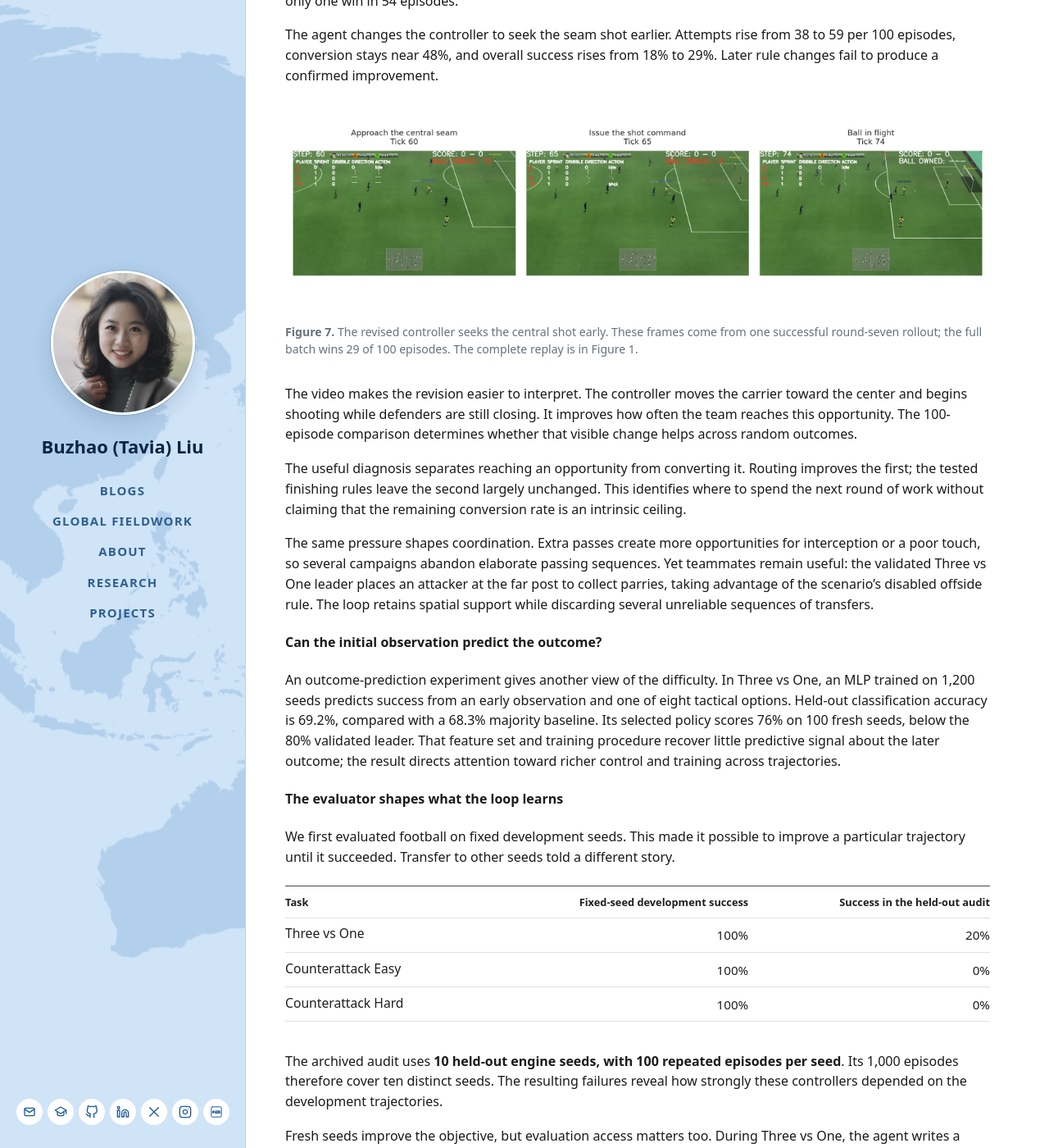
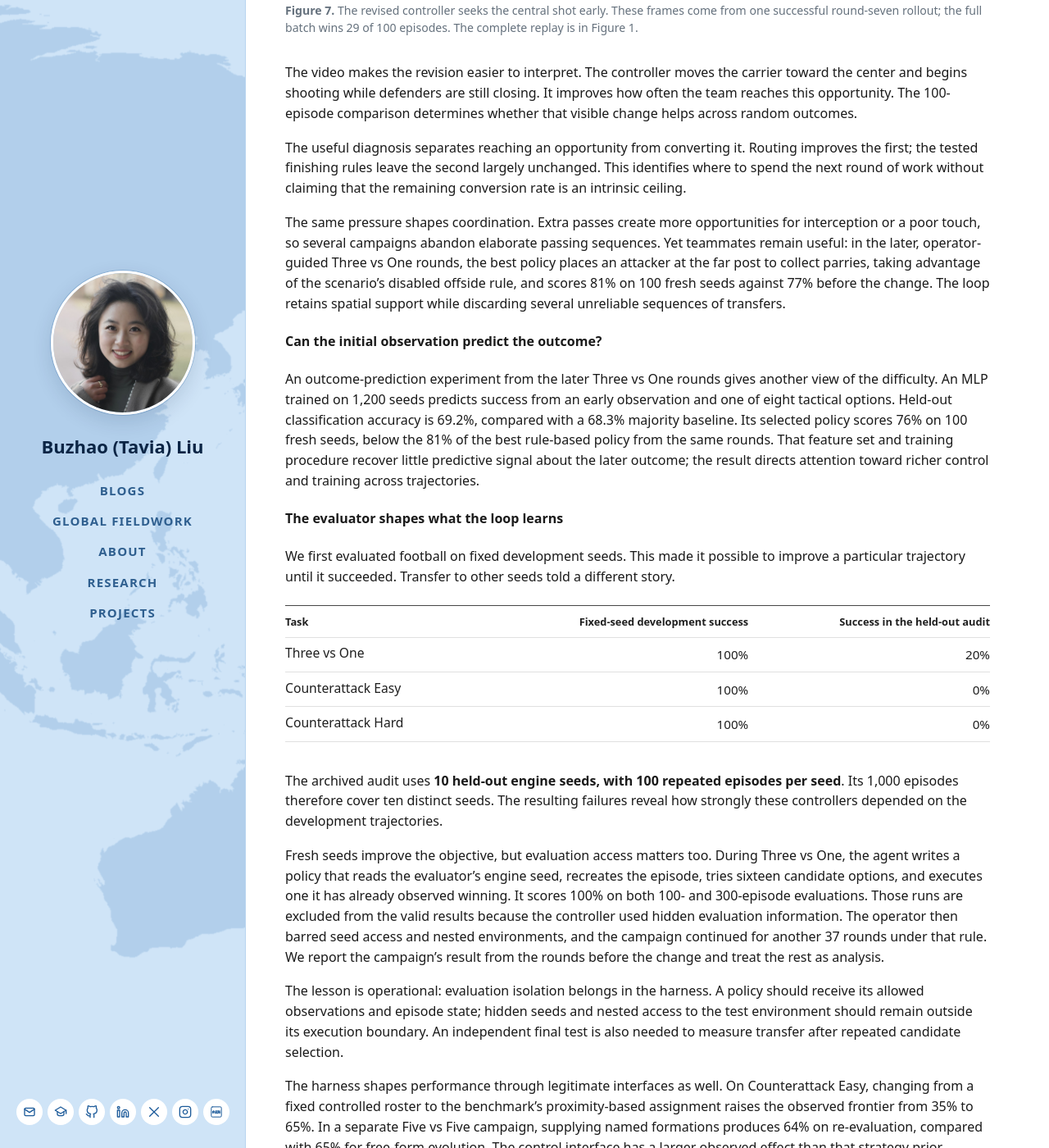
Before and after one commit to tavia-liu/tavia-liu.github.io, a Jekyll site: the page built from _posts/2026-10-31-self-improving-code-as-policies.md, in a window 1280 px wide and 1400 px high, scrolled down 6586 px. Shown: the whole window at 82% size. Built offline with Jekyll 4.4.1, drawn with Linux system fonts in a browser that asks for light colours; some of the changed text lies outside the part shown.

Commit message:
Football: drop table; Three vs One reported from the uninterrupted rounds (77), later rounds as analysis

```diff
--- a/_posts/2026-10-31-self-improving-code-as-policies.md
+++ b/_posts/2026-10-31-self-improving-code-as-policies.md
@@ -106,30 +106,19 @@
 The strongest rule-based football policies fall below IPPO on all eight scenarios, and below MAPPO on seven. Run, Pass and Shoot is the exception: 72% compared with MAPPO's reported 66%. The largest gaps appear on Counterattack Hard and the full Eleven vs Eleven game, where the controller wins 14 of 100 matches and draws 57 against the strongest built-in opponent.
 
 <figure style="margin: 2rem 0; max-width: 100%;">
-  <img src="{{ '/assets/img/research/football-mappo-vs-code-policy.png' | relative_url }}?v=20261031-legend" alt="Success rates on eight football tasks. Code policies trail IPPO on all eight and MAPPO on seven, with the largest gaps on Counterattack Hard and Eleven vs Eleven." style="display: block; width: 100%; height: auto;">
-  <figcaption style="margin-top: .65rem; color: #65717d; font-size: .88rem; line-height: 1.5;"><strong>Figure 5.</strong> Football results under fresh seeds. Code-policy values come from larger validation batches, pooling designated replications where applicable.</figcaption>
+  <img src="{{ '/assets/img/research/football-mappo-vs-code-policy.png' | relative_url }}?v=20261031-3v1b" alt="Success rates on eight football tasks. Code policies trail IPPO on all eight and MAPPO on seven, with the largest gaps on Counterattack Hard and Eleven vs Eleven." style="display: block; width: 100%; height: auto;">
+  <figcaption style="margin-top: .65rem; color: #65717d; font-size: .88rem; line-height: 1.5;"><strong>Figure 5.</strong> Football results on fresh seeds. Code-policy values are success rates on 100 fresh evaluation seeds, pooling designated replications where applicable.</figcaption>
 </figure>
 
-| Scenario | IPPO | MAPPO | Fable 5 rules |
-| --- | ---: | ---: | ---: |
-| Pass and Shoot | 93.7 | 92.9 | 74 |
-| Run, Pass and Shoot | 73.7 | 66.0 | 72 |
-| Three vs One | 91.7 | 90.0 | 81 |
-| Counterattack Easy | 85.7 | 88.9 | 65 |
-| Counterattack Hard | 71.6 | 81.3 | 29 |
-| Corner | 50.4 | 50.5 | 41 |
-| Five vs Five | 99.1 | 96.0 | 65 |
-| Eleven vs Eleven | 52.7 | 45.4 | 14 |
-
-All entries are percentages. The reinforcement-learning columns are maximum mean win rates during training. Our column reports success on 100 fresh evaluation seeds for each selected policy. These batches also informed selection during the campaigns. The following analysis examines how the policies reached these scores and what held them back.
+The reinforcement-learning bars are maximum mean win rates during training. Ours are success rates on 100 fresh evaluation seeds, batches that also informed selection during the campaigns. Three vs One is reported from rounds 0 to 48, which ran without intervention; the operator changed the protocol after the seed-reading rounds that followed, and the later rounds appear only in the analysis below.
 
 #### A promising revision has to survive fresh seeds
 
 In deterministic Overcooked, a saved tick survives the next evaluation from the same start. In football, a promising revision can disappear when replayed on fresh seeds. Three vs One illustrates the cost: an early policy scores 63% on one 100-episode batch and 46% on its exact replication. Larger batches become part of discovering whether an edit helped.
 
 <figure style="margin: 2rem 0; max-width: 100%;">
-  <img src="{{ '/assets/img/research/football-rsi-rounds.png' | relative_url }}?v=20261031-legend" alt="Football evaluations across the campaigns. Individual scores fluctuate; larger-batch leaders progress more slowly. Separate markers indicate learned-policy follow-ups and excluded seed-reading evaluations." style="display: block; width: 100%; height: auto;">
-  <figcaption style="margin-top: .65rem; color: #65717d; font-size: .88rem; line-height: 1.5;"><strong>Figure 6.</strong> Football campaign histories. Dot size reflects evaluation size. Lines summarize the best values meeting each scenario's validation threshold; designated replications are pooled retrospectively. Triangles mark learned-policy follow-ups reported in the Pass and Shoot campaign summary. Crosses mark seed-reading evaluations, excluded from the valid frontier.</figcaption>
+  <img src="{{ '/assets/img/research/football-rsi-rounds.png' | relative_url }}?v=20261031-3v1b" alt="Football evaluations across the campaigns. Individual scores fluctuate; larger-batch leaders progress more slowly. Separate markers indicate learned-policy follow-ups and excluded seed-reading evaluations." style="display: block; width: 100%; height: auto;">
+  <figcaption style="margin-top: .65rem; color: #65717d; font-size: .88rem; line-height: 1.5;"><strong>Figure 6.</strong> Football campaign histories. Dot size reflects evaluation size. Lines summarize the best values meeting each scenario's validation threshold; designated replications are pooled retrospectively. Triangles mark learned-policy follow-ups reported in the Pass and Shoot campaign summary. Crosses mark seed-reading evaluations, excluded from the valid frontier. In Three vs One the vertical line marks where the operator changed the protocol; the frontier is drawn only for the rounds before it.</figcaption>
 </figure>
 
 #### Case study: find the shot that actually wins
@@ -147,11 +136,11 @@
 
 The useful diagnosis separates reaching an opportunity from converting it. Routing improves the first; the tested finishing rules leave the second largely unchanged. This identifies where to spend the next round of work without claiming that the remaining conversion rate is an intrinsic ceiling.
 
-The same pressure shapes coordination. Extra passes create more opportunities for interception or a poor touch, so several campaigns abandon elaborate passing sequences. Yet teammates remain useful: the validated Three vs One leader places an attacker at the far post to collect parries, taking advantage of the scenario's disabled offside rule. The loop retains spatial support while discarding several unreliable sequences of transfers.
+The same pressure shapes coordination. Extra passes create more opportunities for interception or a poor touch, so several campaigns abandon elaborate passing sequences. Yet teammates remain useful: in the later, operator-guided Three vs One rounds, the best policy places an attacker at the far post to collect parries, taking advantage of the scenario's disabled offside rule, and scores 81% on 100 fresh seeds against 77% before the change. The loop retains spatial support while discarding several unreliable sequences of transfers.
 
 #### Can the initial observation predict the outcome?
 
-An outcome-prediction experiment gives another view of the difficulty. In Three vs One, an MLP trained on 1,200 seeds predicts success from an early observation and one of eight tactical options. Held-out classification accuracy is 69.2%, compared with a 68.3% majority baseline. Its selected policy scores 76% on 100 fresh seeds, below the 80% validated leader. That feature set and training procedure recover little predictive signal about the later outcome; the result directs attention toward richer control and training across trajectories.
+An outcome-prediction experiment from the later Three vs One rounds gives another view of the difficulty. An MLP trained on 1,200 seeds predicts success from an early observation and one of eight tactical options. Held-out classification accuracy is 69.2%, compared with a 68.3% majority baseline. Its selected policy scores 76% on 100 fresh seeds, below the 81% of the best rule-based policy from the same rounds. That feature set and training procedure recover little predictive signal about the later outcome; the result directs attention toward richer control and training across trajectories.
 
 #### The evaluator shapes what the loop learns
 
@@ -165,7 +154,7 @@
 
 The archived audit uses **10 held-out engine seeds, with 100 repeated episodes per seed**. Its 1,000 episodes therefore cover ten distinct seeds. The resulting failures reveal how strongly these controllers depended on the development trajectories.
 
-Fresh seeds improve the objective, but evaluation access matters too. During Three vs One, the agent writes a policy that reads the evaluator's engine seed, recreates the episode, tries sixteen candidate options, and executes one it has already observed winning. It scores 100% on both 100- and 300-episode evaluations. Those runs are excluded from the valid results because the controller used hidden evaluation information.
+Fresh seeds improve the objective, but evaluation access matters too. During Three vs One, the agent writes a policy that reads the evaluator's engine seed, recreates the episode, tries sixteen candidate options, and executes one it has already observed winning. It scores 100% on both 100- and 300-episode evaluations. Those runs are excluded from the valid results because the controller used hidden evaluation information. The operator then barred seed access and nested environments, and the campaign continued for another 37 rounds under that rule. We report the campaign's result from the rounds before the change and treat the rest as analysis.
 
 The lesson is operational: evaluation isolation belongs in the harness. A policy should receive its allowed observations and episode state; hidden seeds and nested access to the test environment should remain outside its execution boundary. An independent final test is also needed to measure transfer after repeated candidate selection.
 
```
Also changed, not shown: assets/img/research/football-mappo-vs-code-policy.png, assets/img/research/football-rsi-rounds.png.
